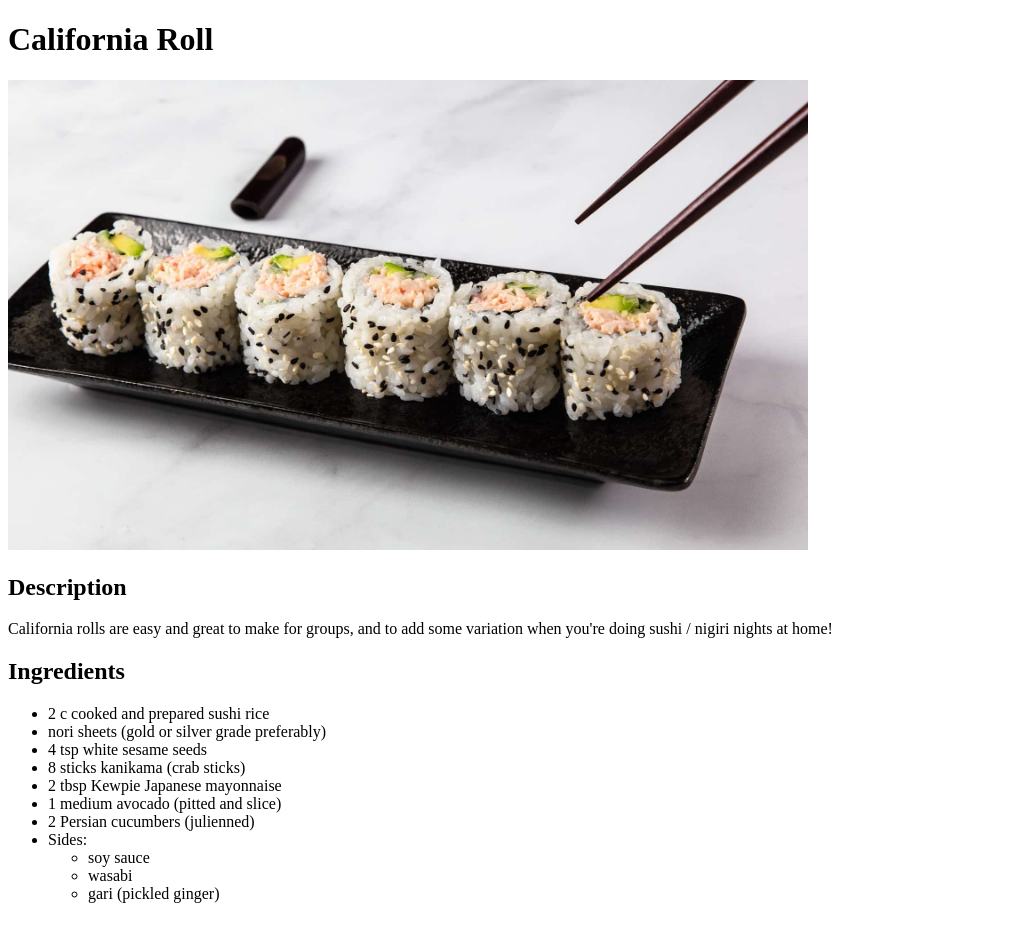
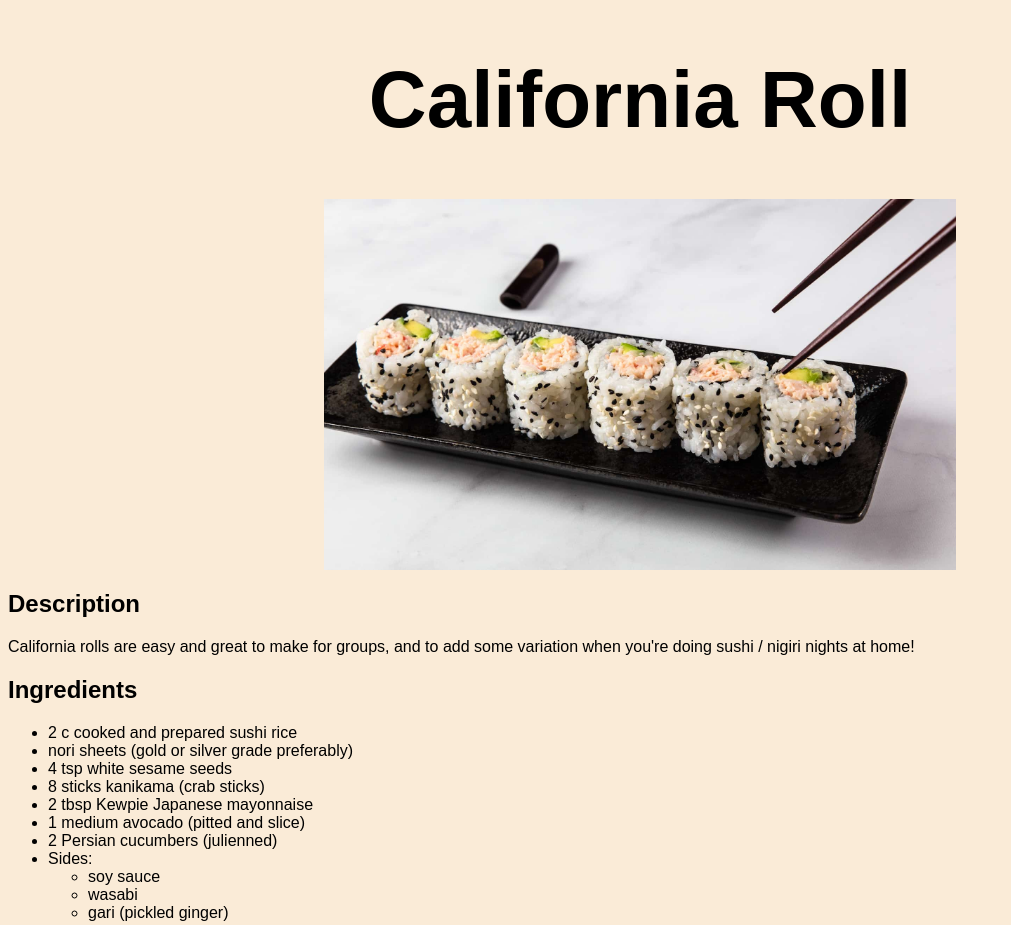
Before and after one commit to ChrisHempton/odin-recipes, a plain HTML site: page recipes/california-roll.html in a window 1280 px wide. Shown: the top 925 px of the page, without its empty margins (0-1011 px from the left). Drawn offline with Linux system fonts and the light colour scheme.

Commit message:
Added basic styling

```diff
--- a/recipes/california-roll.html
+++ b/recipes/california-roll.html
@@ -4,10 +4,11 @@
     <meta charset="UTF-8">
     <meta name="viewport" content="width=device-width, initial-scale=1.0">
     <title>California Roll</title>
+    <link rel="stylesheet" href="../styles.css" />
 </head>
 <body>
     <h1>California Roll</h1>
-    <img src="../images/california-roll.jpg" width="800"/>
+    <img src="../images/california-roll.jpg"/>
     <h2>Description</h2>
     <p>California rolls are easy and great to make for groups, and to add some variation when you're doing sushi / nigiri nights at home!</p>
     <h2>Ingredients</h2>
--- /dev/null
+++ b/styles.css
@@ -0,0 +1,17 @@
+body{
+    font-family: Arial, Helvetica, sans-serif;
+    background-color:antiquewhite;
+}
+
+h1{
+    font-weight:bold;
+    font-size:5rem;
+    text-align: center;
+}
+
+img{
+    display: block;
+    margin-left: auto;
+    margin-right: auto;
+    width: 50%;
+}
```
Also changed, not shown: recipes/salisbury-steak.html (+2 -1 lines), recipes/takoyaki.html (+2 -1 lines).
